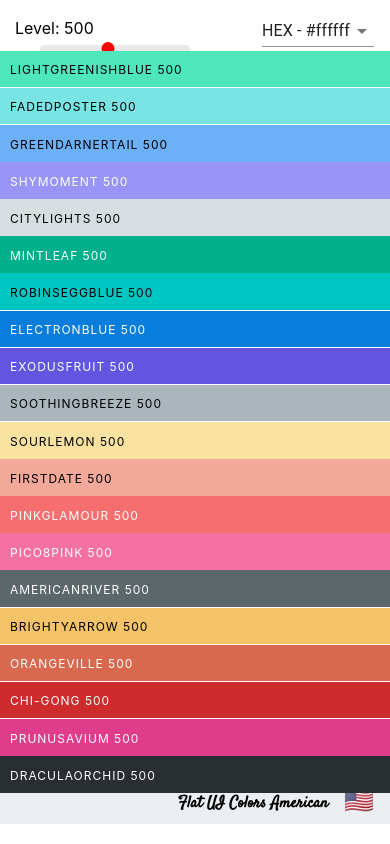
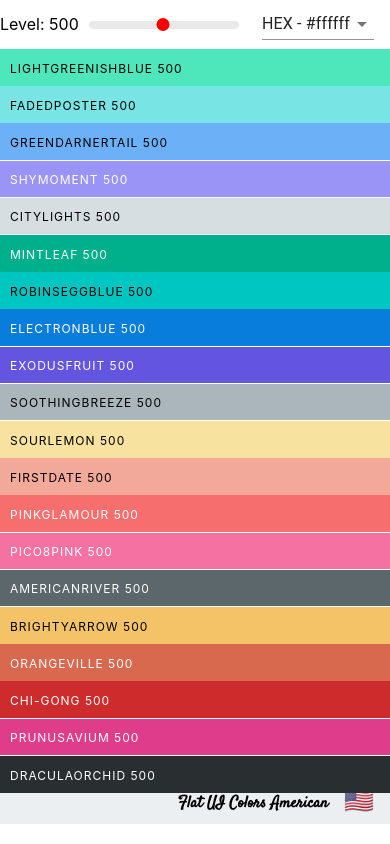
Before and after one commit to Giselle-Design/Palette_Of_Colors_React, a React (Create React App) app: page /palette/flat-ui-colors-american in a window 390 px wide. Built offline with nearby package versions, Linux system fonts and the light colour scheme.

Commit message:
Make Navbar Responsive

```diff
--- a/package.json
+++ b/package.json
@@ -23,7 +23,7 @@
     "react-sortable-hoc": "^1.11.0"
   },
   "scripts": {
-    "start": "node server.js",
+    "start": "react-scripts start",
     "build": "react-scripts build",
     "test": "react-scripts test",
     "eject": "react-scripts eject"
--- a/src/styles/NavbarStyles.js
+++ b/src/styles/NavbarStyles.js
@@ -1,15 +1,13 @@
+
 import sizes from "./sizes";
+
 export default {
-
   Navbar: {
     display: "flex",
-        alignContent: "center",
+    alignItems: "center",
     justifyContent: "flex-start",
-        height: "6vh",
-
+    height: "6vh"
   },
-
-
   logo: {
     marginRight: "15px",
     padding: "0 13px",
@@ -21,29 +19,15 @@ export default {
     alignItems: "center",
     "& a": {
       textDecoration: "none",
-            color: "red",
+      color: "black"
     },
     [sizes.down("xs")]: {
       display: "none"
     }
   },
-
-
-    sliderContainer: {
-        marginTop: "18px",
-        marginLeft: "15px",
-
-    },
-
-    selectContainer: {
-        marginLeft: "auto",
-        marginTop: "15px",
-        marginRight: "1rem",
-    },
-
   slider: {
     width: "340px",
-        margin: "0 25px",
+    margin: "0 10px",
     display: "inline-block",
     "& .rc-slider-track": {
       backgroundColor: "transparent"
@@ -51,19 +35,22 @@ export default {
     "& .rc-slider-rail": {
       height: "8px"
     },
-        "& .rc-slider-handle, .rc-slider-handle:active, .rc-slider-handle:focus, .rc-slider-handle:hover": {
+    "& .rc-slider-handle, .rc-slider-handle:active, .rc-slider-handle:focus,.rc-slider-handle:hover": {
       backgroundColor: "red",
       outline: "none",
       border: "2px solid red",
       boxShadow: "none",
       width: "13px",
       height: "13px",
-            marginLeft: "-7px",
-            marginTop: "-3px",
+      marginLeft: "-1px",
+      marginTop: "-3px"
     },
-
     [sizes.down("sm")]: {
       width: "150px"
     }
+  },
+  selectContainer: {
+    marginLeft: "auto",
+    marginRight: "1rem"
   }
 };
```
Lines whose indentation alone changed are shown as unchanged.
